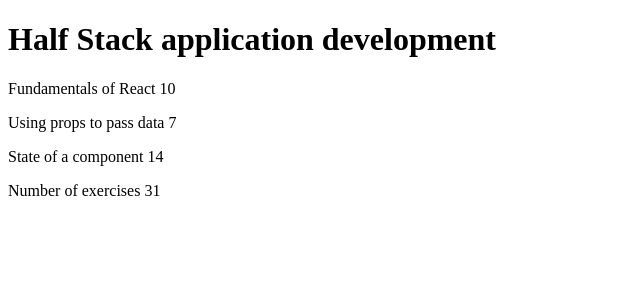
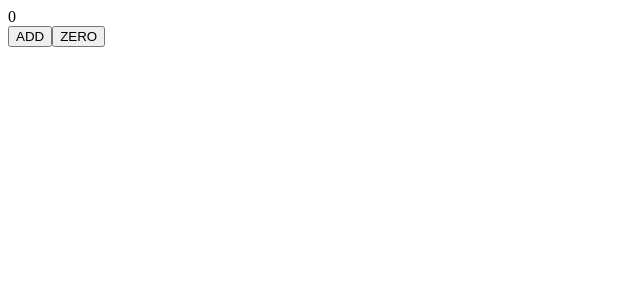
Before and after one commit to laiyousin/FullStackOpen, a React (Create React App) app in the folder part1/courseinfo/: page / in a window 1280 px wide. Shown: the top 300 px of the page, without its empty margins (0-640 px from the left). Built offline with nearby package versions, Linux system fonts and the light colour scheme.

Commit message:
useState

```diff
--- a/part1/courseinfo/src/App.js
+++ b/part1/courseinfo/src/App.js
@@ -1,69 +1,39 @@
-const Header = (props) => {
+import { useState } from "react"
+
+const Display = (props) => {
   return (
-    <>
-      <h1>{props.course.name}</h1>
-    </>
+    <div>{props.counter}</div>
   )
 }
 
-const Part = (props) => {
+const Button = (props) => {
   return (
-    <>
-      <p>
-        {props.part} {props.exercises}
-      </p>
-    </>
+    <button onClick={props.onClick}>
+      {props.text}
+    </button>
+  )
+}
+const App = () => {
+  const [ counter, setCounter ] = useState(0)
+
+  //若在此使用箭頭函式，則每次觸發按鈕事件時才進入函式。
+  //若在此使用普通函式，則會因為按鈕事件，改變counter，改變counter會觸發re-render，re-render時又會改變counter，以此類推造成re-render次數過多。
+  const increaseByOne = () => setCounter(counter + 1)
+  const setToZero = () => setCounter(0)
+
+  return (
+    <div>
+      <Display counter={counter}/>
+      <Button
+        onClick= {increaseByOne}
+        text= 'ADD'
+        />
+      <Button
+        onClick= {setToZero}
+        text= 'ZERO'
+      />
+    </div>
   )
 }
 
-const Content = (props) => {
-  return (
-    <>
-      <Part part= {props.course.part[0].name} exercises= {props.course.part[0].exercises} />
-      <Part part= {props.course.part[1].name} exercises= {props.course.part[1].exercises} />
-      <Part part= {props.course.part[2].name} exercises= {props.course.part[2].exercises} />
-    </>
-  )
-}
-
-const Total = (props) => {
-  let sum = props.course.part[0].exercises + props.course.part[1].exercises + props.course.part[2].exercises
-  return (
-    <>
-      <p>
-        Number of exercises {sum}
-      </p>
-    </>
-  )
-}
-
-const App = () => {
-  const course = {
-    name: 'Half Stack application development',
-    part: [
-      {
-        name: 'Fundamentals of React',
-        exercises: 10
-      },
-      {
-        name: 'Using props to pass data',
-        exercises: 7
-      },
-      {
-        name: 'State of a component',
-        exercises: 14
-      }
-    ]
-  }
-
-  return (
-    <div>
-      <Header course= {course} />
-      <Content course= {course} />
-      <Total course= {course} />
-    </div>
-  )
-  // 每個compoenet會回傳一個object，裡面存有不同properties，以Content為例，object中有一property：part，再根據各compoenet所需取得property的內容物。
-}
-
 export default App
```
